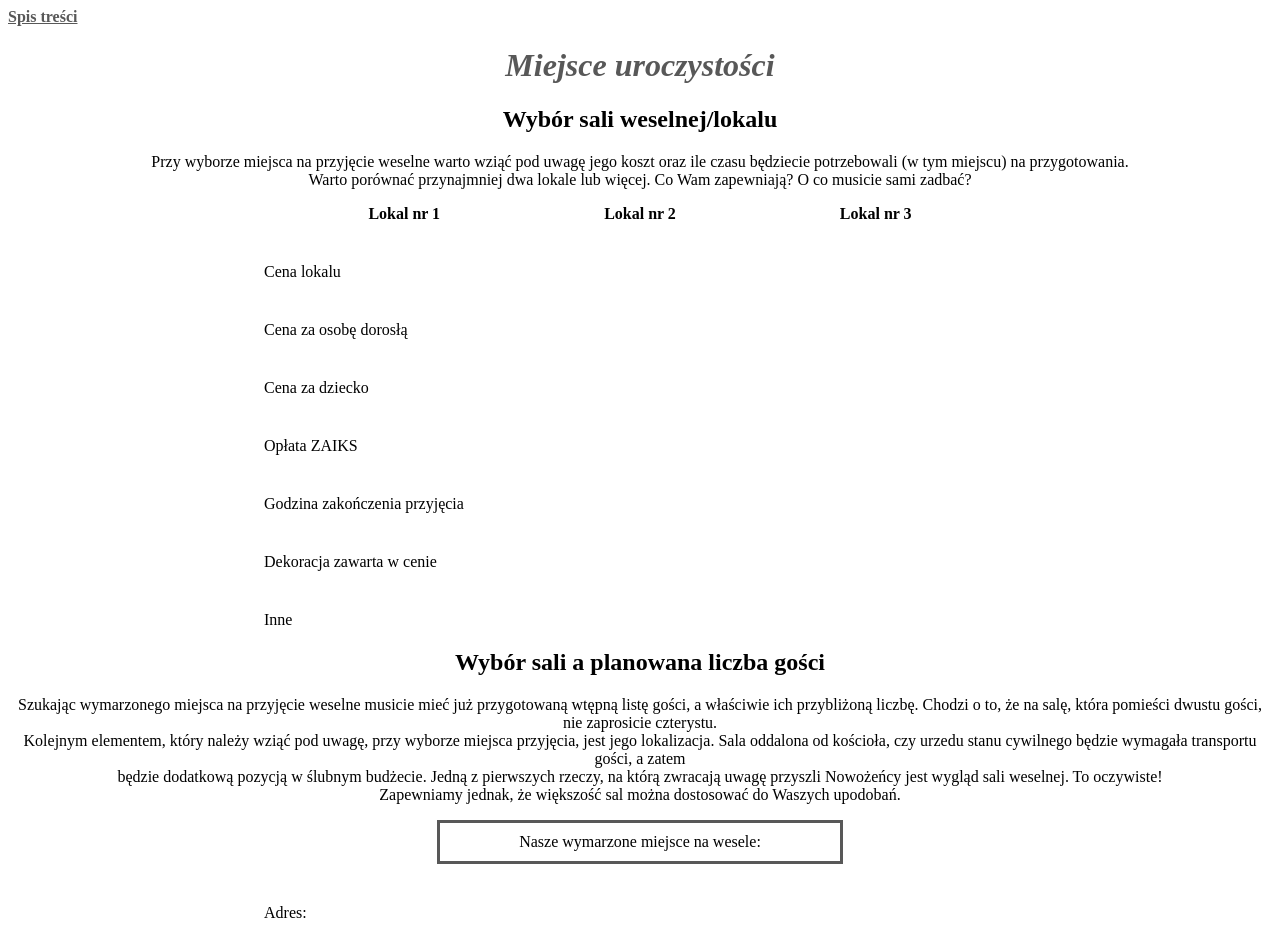
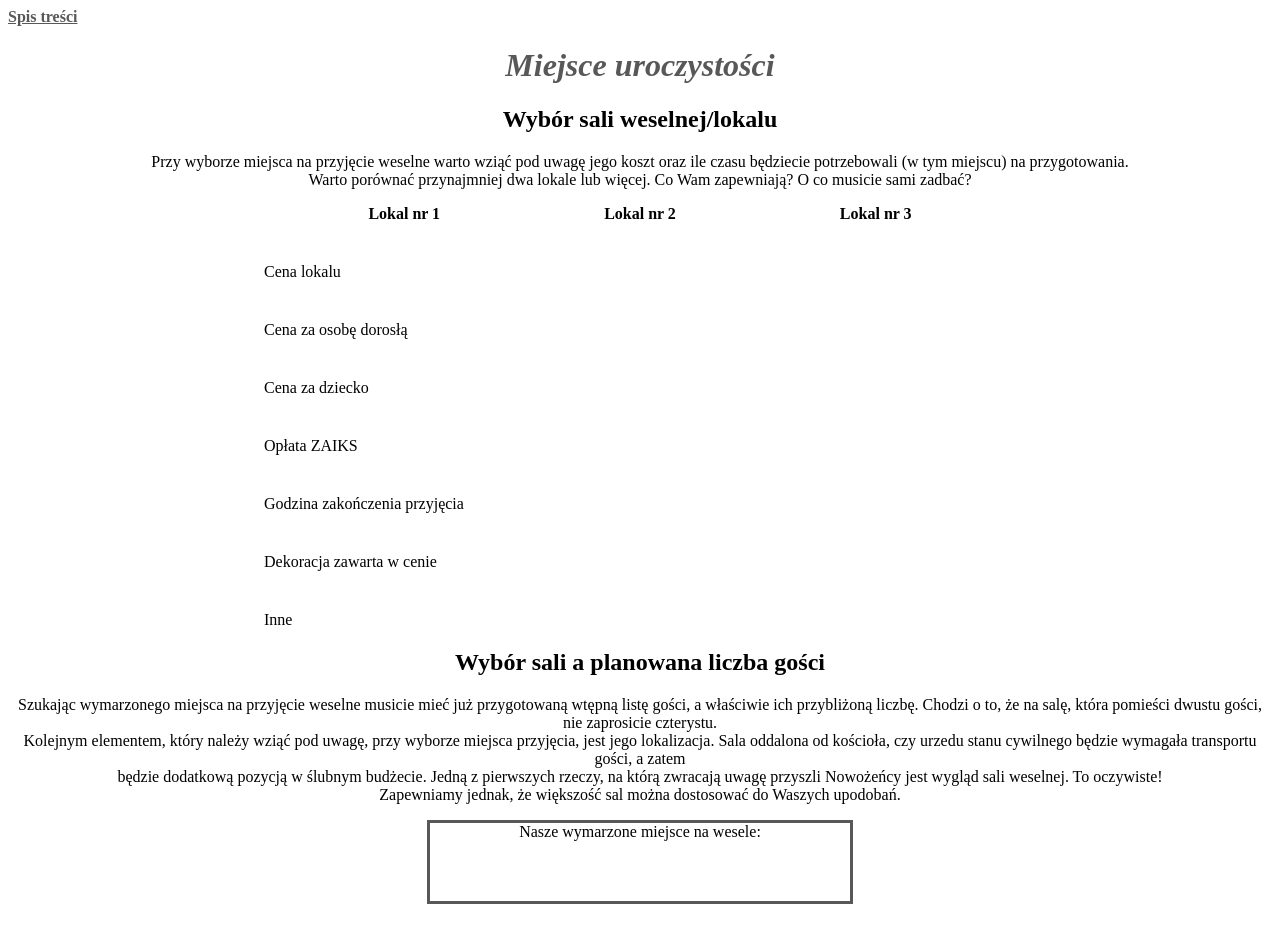
Before and after one commit to Justyna-Blazejewicz/homepage, a plain HTML site: page Wedding place.html in a window 1280 px wide. Shown: the top 941 px of the page. Drawn offline with Linux system fonts and the light colour scheme.

Commit message:
style changes

```diff
--- a/style.css
+++ b/style.css
@@ -127,7 +127,9 @@ nav a {
     width: 30%;
     text-align: center;
     border: 3px solid #585858;
-    padding: 10px;
+    padding-bottom: 60px;
+    padding-left: 20px;
+    padding-right: 20px;
 }
 
 .weddingplace__data {
```
